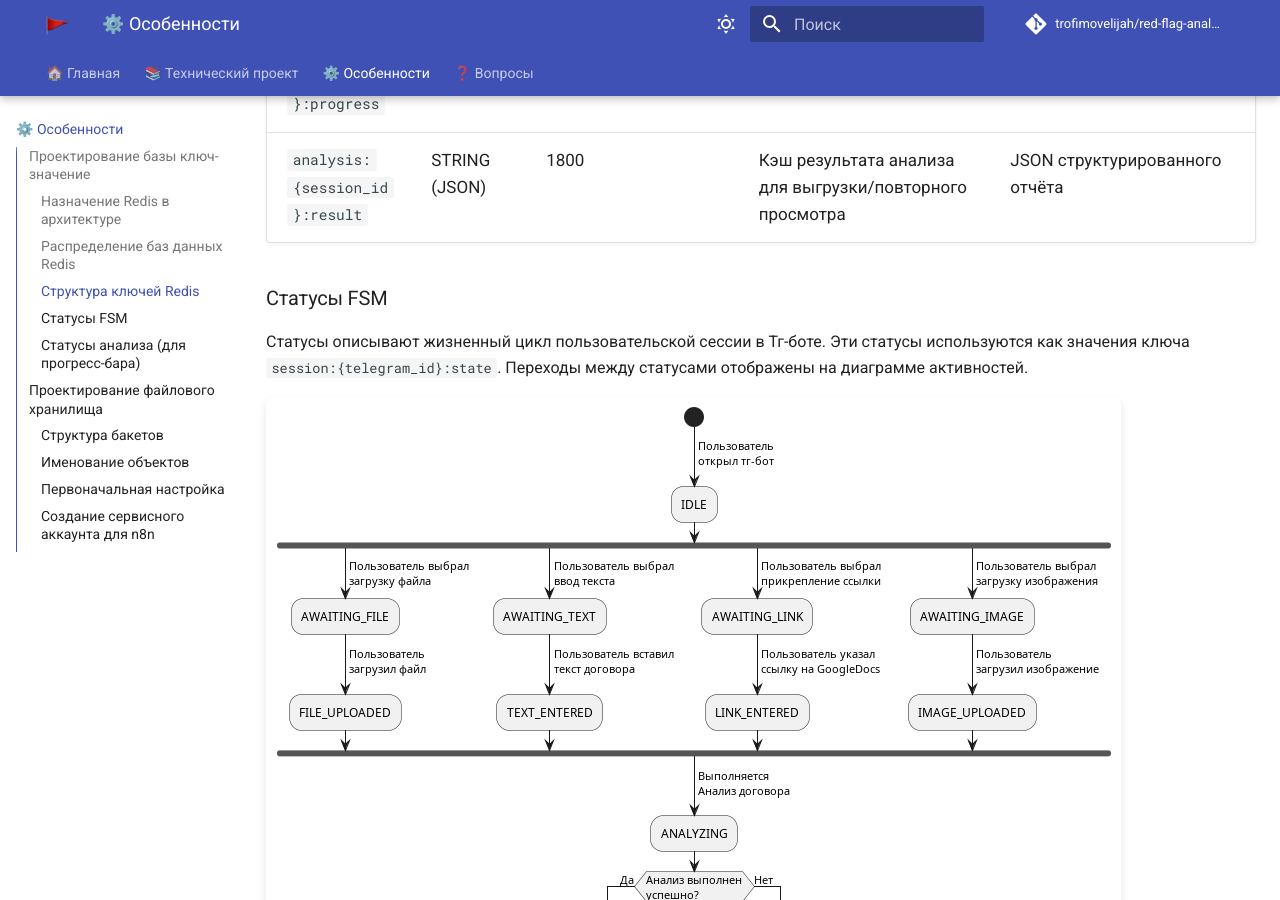
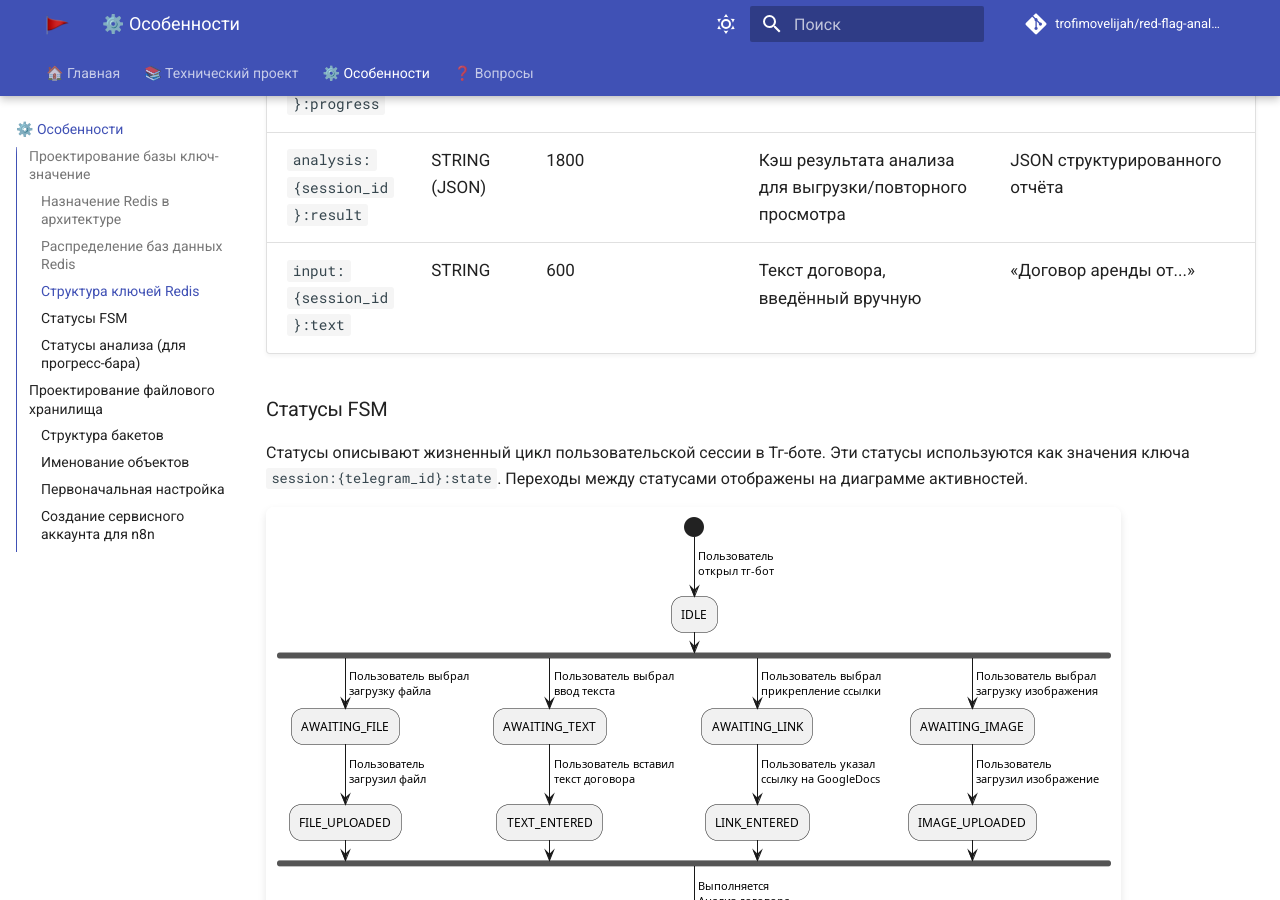
Before and after one commit to trofimovelijah/red-flag-analysis, an MkDocs documentation site: the page built from docs/qa/tech_conf.md, in a window 1280 px wide and 900 px high, scrolled down 2556 px. Built offline with MkDocs 1.6.1 and Material for MkDocs 9.7.7, drawn with Linux system fonts in a browser that asks for light colours; comment, search, counter and statistics services are not loaded.

```diff
--- a/docs/qa/tech_conf.md
+++ b/docs/qa/tech_conf.md
@@ -36,6 +36,7 @@
 | `analysis:{session_id}:status` | STRING | 300 | Статус выполнения анализа (для прогресс-бара) | см. *Таблицу статусов анализа* |
 | `analysis:{session_id}:progress` | HASH | 300 | Прогресс анализа в процентах | percent: 45, stage: SEARCHING, elapsed_sec: 12 |
 | `analysis:{session_id}:result` | STRING (JSON) | 1800 | Кэш результата анализа для выгрузки/повторного просмотра | JSON структурированного отчёта |
+| `input:{session_id}:text`   | STRING | 600  | Текст договора, введённый вручную | «Договор аренды от...»   |
 
 ### Статусы FSM
 Статусы описывают жизненный цикл пользовательской сессии в Тг-боте. Эти статусы используются как значения ключа `session:{telegram_id}:state`. Переходы между статусами отображены на диаграмме активностей.
```
